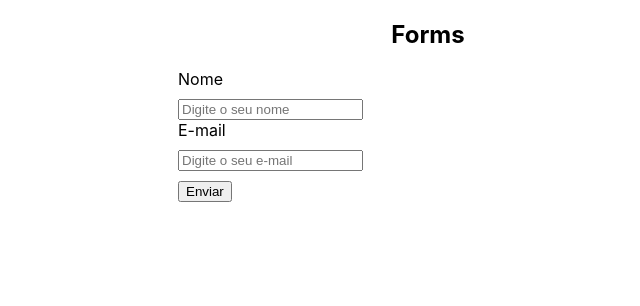
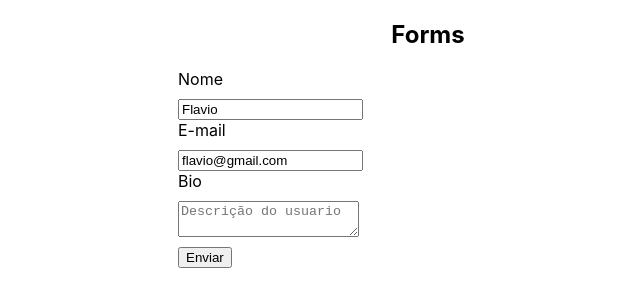
Before and after one commit to gillsonpassos/React, a React (Create React App) app in the folder Avançando-em-React/5_form_em_react/: page / in a window 1280 px wide. Shown: the top 306 px of the page, without its empty margins (212-852 px from the left). Built offline with nearby package versions, Linux system fonts and the light colour scheme.

Commit message:
textarea no react

```diff
--- a/Avançando-em-React/5_form_em_react/src/App.js
+++ b/Avançando-em-React/5_form_em_react/src/App.js
@@ -5,7 +5,7 @@ function App() {
   return (
     <div className="App">
       <h2>Forms</h2>
-      <Myform />
+      <Myform user={{ name: "Flavio", email: "flavio@gmail.com" }} />
     </div>
   );
 }
--- a/Avançando-em-React/5_form_em_react/src/components/Myform.js
+++ b/Avançando-em-React/5_form_em_react/src/components/Myform.js
@@ -1,10 +1,13 @@
 import { useState } from "react";
 import "./Myform.css";
 
-const Myform = () => {
+const Myform = ({ user }) => {
+  // 6 - controlled input
   // 3 - Gerenciamento de dados
-  const [name, setName] = useState();
-  const [email, setEmail] = useState();
+  const [name, setName] = useState(user ? user.name : "");
+  const [email, setEmail] = useState(user ? user.email : "");
+
+  const [bio, setBio] = useState("");
 
   const handleName = (e) => {
     setName(e.target.value);
@@ -16,7 +19,12 @@ const Myform = () => {
   const handleSubmit = (event) => {
     event.preventDefault();
     console.log("Enviando Formulário");
-    console.log(name, email);
+    console.log(name, email, bio);
+
+    // 7 - limpar form
+    setName("");
+    setEmail("");
+    setBio("");
   };
 
   return (
@@ -31,6 +39,7 @@ const Myform = () => {
             name="name"
             placeholder="Digite o seu nome"
             onChange={handleName}
+            value={name}
           />
         </div>
         {/* 2 - Label envolvendo input */}
@@ -42,7 +51,18 @@ const Myform = () => {
             name="email"
             placeholder="Digite o seu e-mail"
             onChange={(e) => setEmail(e.target.value)}
+            value={email}
           />
+        </label>
+        {/* 8 - textarea */}
+        <label>
+          <span>Bio</span>
+          <textarea
+            name="bio"
+            placeholder="Descrição do usuario"
+            onChange={(e) => setBio(e.target.value)}
+            value={bio}
+          ></textarea>
         </label>
         <input type="submit" value="Enviar" />
       </form>
```
